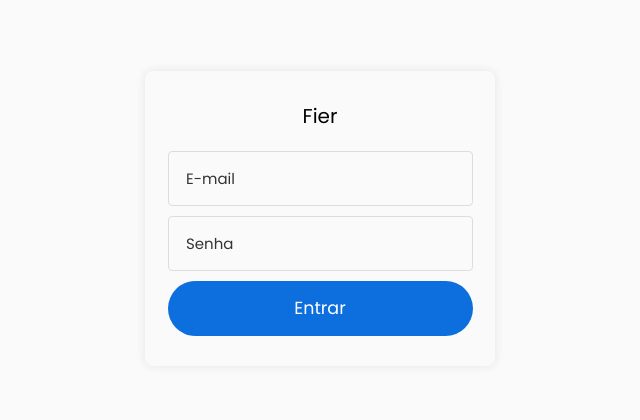
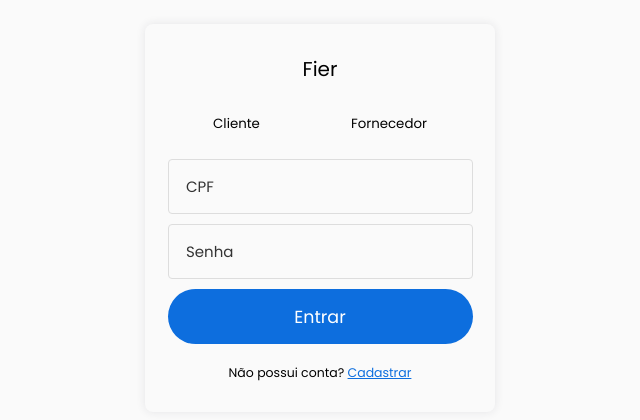
Before and after one commit to faustoneris/fier, an Angular app: page /login in a window 1280 px wide. Shown: the part 162-582 px from the top of the page, without its empty margins (320-960 px from the left). Built offline with nearby package versions, Linux system fonts and the light colour scheme.

Commit message:
supplier or client

```diff
--- a/src/app/components/sign-in/sign-in.component.css
+++ b/src/app/components/sign-in/sign-in.component.css
@@ -51,7 +51,7 @@ input::placeholder {
   color: var(--placeholder-color);
 }
 
-button {
+form > button {
   padding: 0.75rem;
   border: none;
   border-radius: 4rem;
@@ -62,6 +62,35 @@ button {
   cursor: pointer;
 }
 
-button:hover {
+form > button:hover {
   background-color: var(--btn-hover-color);
 }
+
+.form-toggle {
+  display: flex;
+  justify-content: space-around;
+  margin-bottom: 1.5rem;
+}
+
+.form-toggle button {
+  border: none;
+  cursor: pointer;
+  background: transparent;
+  padding: 1rem 2rem;
+  border-radius: 4rem;
+}
+
+.form-toggle button:hover {
+  text-decoration: underline;
+}
+
+.linkToRegister {
+  margin: 2rem 0 0 0;
+  font-size: 1.25rem;
+  text-align: center;
+}
+
+.linkToRegister span a {
+  color: var(--btn-color);
+  cursor: pointer;
+}
--- a/src/app/components/sign-in/sign-in.component.html
+++ b/src/app/components/sign-in/sign-in.component.html
@@ -2,11 +2,38 @@
   <div class="container">
     <div class="form">
       <h1>Fier</h1>
-      <form (ngSubmit)="onLogin()" >
-        <input [(ngModel)]="user.email" name="email" type="email" placeholder="E-mail" autocomplete="off">
-        <input [(ngModel)]="user.password" name="password" type="password" placeholder="Senha" autocomplete="new-password">
+      <div class="form-toggle">
+        <button type="button" (click)="isClient = true" [class.active]="isClient">Cliente</button>
+        <button type="button" (click)="isClient = false" [class.active]="!isClient">Fornecedor</button>
+      </div>
+      <form (ngSubmit)="onLogin()">
+        <input
+          *ngIf="isClient"
+          [(ngModel)]="user.cpf"
+          name="cpf"
+          type="text"
+          placeholder="CPF"
+          autocomplete="off"
+        />
+        <input
+          *ngIf="!isClient"
+          [(ngModel)]="user.cnpj"
+          name="cnpj"
+          type="text"
+          placeholder="CNPJ"
+          autocomplete="off"
+        />
+
+        <input
+          [(ngModel)]="user.password"
+          name="password"
+          type="password"
+          placeholder="Senha"
+          autocomplete="new-password"
+        />
         <button type="submit">Entrar</button>
       </form>
+      <p class="linkToRegister" >Não possui conta? <span><a class="linkToRegister" [routerLink]="['/register']" >Cadastrar</a></span></p>
     </div>
   </div>
 </div>
--- a/src/app/components/sign-in/sign-in.component.ts
+++ b/src/app/components/sign-in/sign-in.component.ts
@@ -2,23 +2,45 @@ import { Component } from '@angular/core';
 import { LoginService } from '../../services/login.service';
 import { Credentials } from '../../models/login.model';
 import { FormsModule } from '@angular/forms';
+import { CommonModule } from '@angular/common';
+import { RouterModule } from '@angular/router';
 
 @Component({
   selector: 'app-sign-in',
   standalone: true,
-  imports: [FormsModule],
+  imports: [FormsModule, CommonModule, RouterModule],
   templateUrl: './sign-in.component.html',
   styleUrl: './sign-in.component.css'
 })
 export class SignInComponent {
-  user: Credentials = {
-    email: '',
-    password: ''
+  isClient = true
+
+  user = {
+    cnpj: '',
+    cpf: '',
+    password: '',
+    isClient: this.isClient,
   }
 
   constructor(private loginService: LoginService) {}
 
   onLogin() {
-    this.loginService.login(this.user)
+    let payload: Credentials
+
+    if (this.isClient) {
+      payload = {
+        isClient: true,
+        cpf: this.user.cpf,
+        password: this.user.password
+      }
+    } else {
+      payload = {
+        isClient: false,
+        cnpj: this.user.cnpj,
+        password: this.user.password
+      }
+    }
+
+    this.loginService.login(payload)
   }
 }
```
Also changed, not shown: src/app/models/login.model.ts (+12 -3 lines).
